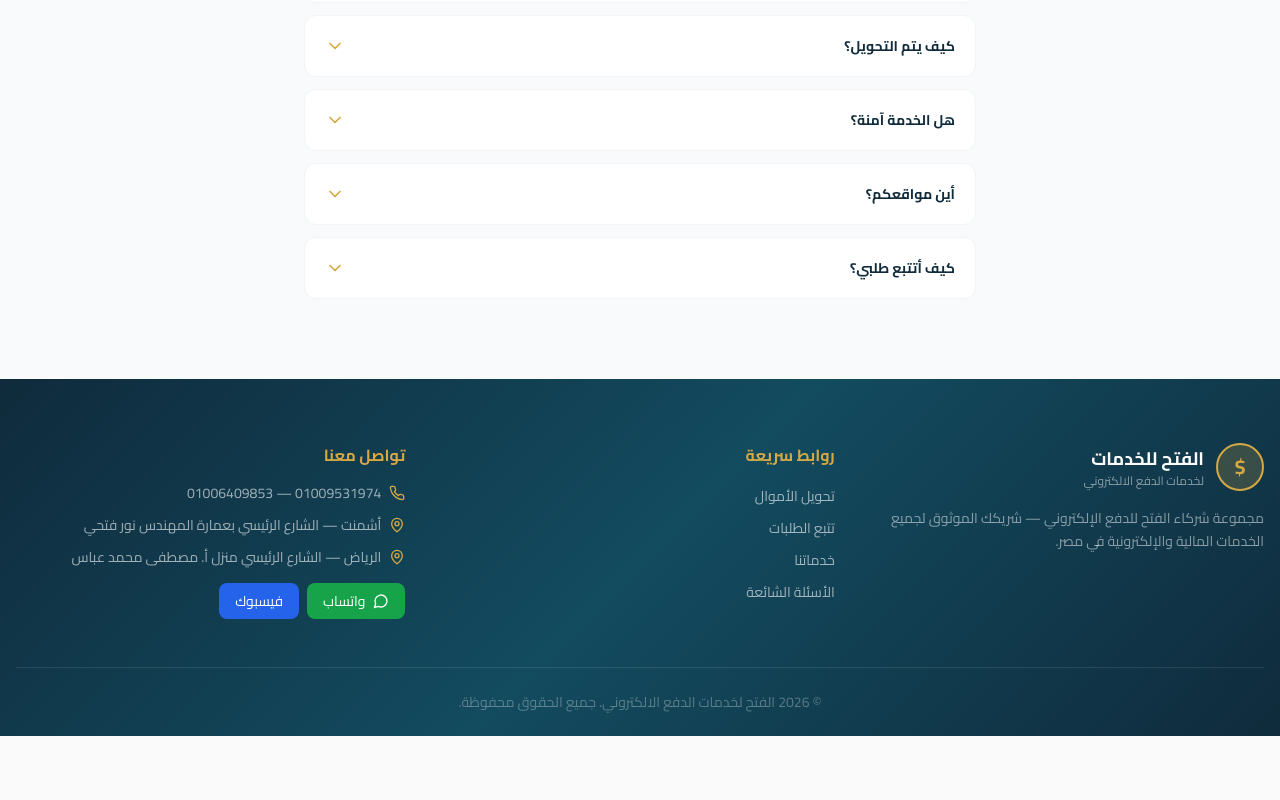
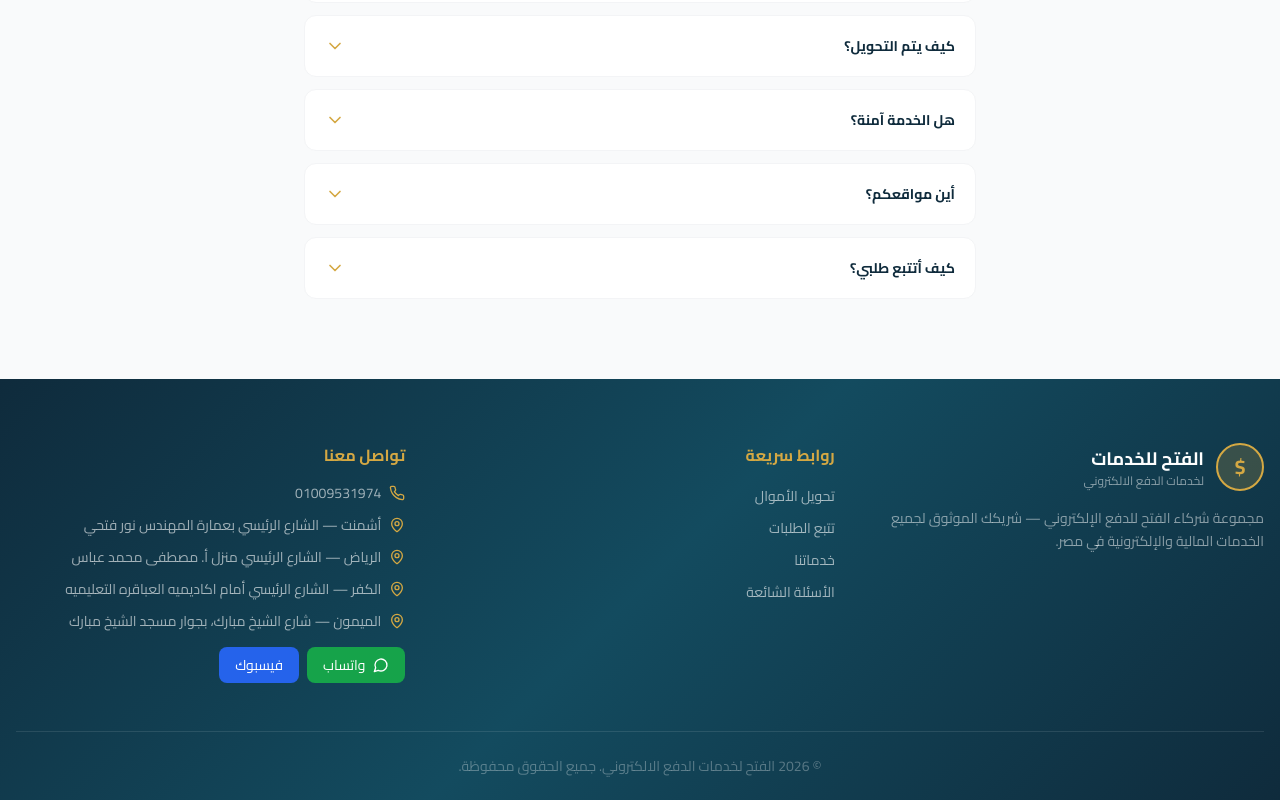
Before and after one commit to karimadel88/transfer-app-front, a React (Vite) app: page / in a window 1280 px wide. Shown: the part 3127-3927 px from the top of the page. Before the commit the page ends 3863 px from the top, so only its background shows below. Built offline with nearby package versions, Linux system fonts and the light colour scheme; no server answers.

Commit message:
chore: Update WhatsApp contact number in page layout footer and floating button.

```diff
--- a/src/components/PageLayout.tsx
+++ b/src/components/PageLayout.tsx
@@ -80,7 +80,7 @@ function Footer() {
         <p className="text-white/30 text-sm">© {new Date().getFullYear()} الفتح لخدمات الدفع الالكتروني</p>
         <div className="flex items-center gap-3">
           <a
-            href="https://wa.me/201006409853"
+            href="https://wa.me/2010 09531974"
             target="_blank"
             rel="noopener noreferrer"
             className="inline-flex items-center gap-2 bg-green-600 hover:bg-green-700 text-white px-3 py-1.5 rounded-lg text-xs transition-colors"
@@ -97,7 +97,7 @@ function Footer() {
 function FloatingWhatsApp() {
   return (
     <a
-      href="https://wa.me/201006409853"
+      href="https://wa.me/2010 09531974"
       target="_blank"
       rel="noopener noreferrer"
       className="fixed bottom-6 left-6 z-50 w-14 h-14 bg-green-500 hover:bg-green-600 rounded-full flex items-center justify-center shadow-xl shadow-green-500/30 transition-all hover:scale-110"
--- a/src/pages/Landing.tsx
+++ b/src/pages/Landing.tsx
@@ -452,7 +452,7 @@ function Footer() {
             <ul className="space-y-3">
               <li className="flex items-center gap-2 text-white/60 text-sm">
                 <Phone className="h-4 w-4 text-brand-gold shrink-0" />
-                <span dir="ltr">01006409853 — 01009531974</span>
+                <span dir="ltr">01009531974</span>
               </li>
               <li className="flex items-start gap-2 text-white/60 text-sm">
                 <MapPin className="h-4 w-4 text-brand-gold shrink-0 mt-0.5" />
@@ -462,10 +462,18 @@ function Footer() {
                 <MapPin className="h-4 w-4 text-brand-gold shrink-0 mt-0.5" />
                 <span>الرياض — الشارع الرئيسي منزل أ. مصطفى محمد عباس</span>
               </li>
+                            <li className="flex items-start gap-2 text-white/60 text-sm">
+                <MapPin className="h-4 w-4 text-brand-gold shrink-0 mt-0.5" />
+                <span>الكفر — الشارع الرئيسي أمام اكاديميه العباقره التعليميه</span>
+              </li>
+                            <li className="flex items-start gap-2 text-white/60 text-sm">
+                <MapPin className="h-4 w-4 text-brand-gold shrink-0 mt-0.5" />
+                <span>الميمون — شارع الشيخ مبارك، بجوار مسجد الشيخ مبارك</span>
+              </li>
             </ul>
             <div className="mt-4 flex gap-2">
               <a
-                href="https://wa.me/201006409853"
+                href="https://wa.me/2010 09531974"
                 target="_blank"
                 rel="noopener noreferrer"
                 className="inline-flex items-center gap-2 bg-green-600 hover:bg-green-700 text-white px-4 py-2 rounded-lg text-sm transition-colors"
@@ -499,7 +507,7 @@ function Footer() {
 function FloatingWhatsApp() {
   return (
     <a
-      href="https://wa.me/201006409853"
+      href="https://wa.me/2010 09531974"
       target="_blank"
       rel="noopener noreferrer"
       className="fixed bottom-6 left-6 z-50 w-14 h-14 bg-green-500 hover:bg-green-600 rounded-full flex items-center justify-center shadow-xl shadow-green-500/30 transition-all hover:scale-110"
```
